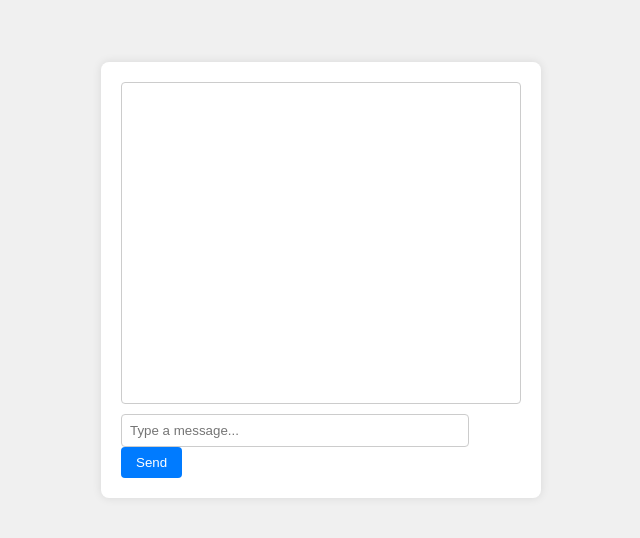
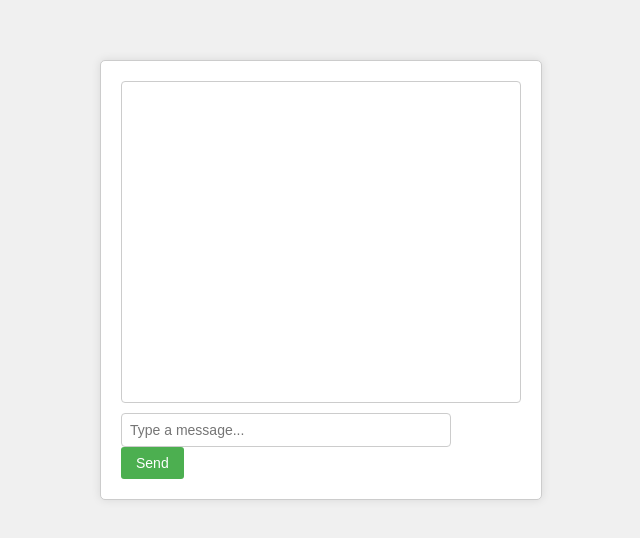
Before and after one commit to Anoushka579/Anoushka579.github.io, a plain HTML site: page chatbot.html in a window 1280 px wide. Shown: the part 120-658 px from the top of the page, without its empty margins (319-959 px from the left). Drawn offline with Linux system fonts and the light colour scheme.

Commit message:
Update chatbot.html

```diff
--- a/chatbot.html
+++ b/chatbot.html
@@ -4,7 +4,46 @@
     <meta charset="UTF-8">
     <meta name="viewport" content="width=device-width, initial-scale=1.0">
     <title>Literature Festival Chatbot</title>
-    <link rel="stylesheet" href="styles.css">
+    <link rel="stylesheet" href="styles.css"> <!-- Link to your CSS file -->
+    <style>
+        /* Add any additional styles here if needed */
+        .chat-container {
+            max-width: 600px;
+            margin: auto;
+            padding: 20px;
+            border: 1px solid #ccc;
+            border-radius: 5px;
+            box-shadow: 0 0 10px rgba(0, 0, 0, 0.1);
+        }
+        .chat-box {
+            height: 300px;
+            overflow-y: scroll;
+            border: 1px solid #ccc;
+            padding: 10px;
+            margin-bottom: 10px;
+        }
+        .user-input {
+            width: calc(100% - 75px);
+            padding: 8px;
+            margin-right: 10px;
+            border: 1px solid #ccc;
+            border-radius: 3px;
+            font-size: 14px;
+            box-sizing: border-box;
+        }
+        .send-button {
+            padding: 8px 15px;
+            border: none;
+            background-color: #4CAF50;
+            color: white;
+            border-radius: 3px;
+            cursor: pointer;
+            font-size: 14px;
+        }
+        .send-button:hover {
+            background-color: #45a049;
+        }
+    </style>
 </head>
 <body>
     <div class="chat-container">
@@ -13,6 +52,6 @@
         <button onclick="sendMessage()" class="send-button">Send</button>
     </div>
 
-    <script src="script.js"></script>
+    <script src="script.js"></script> <!-- Link to your JavaScript file -->
 </body>
 </html>
```
